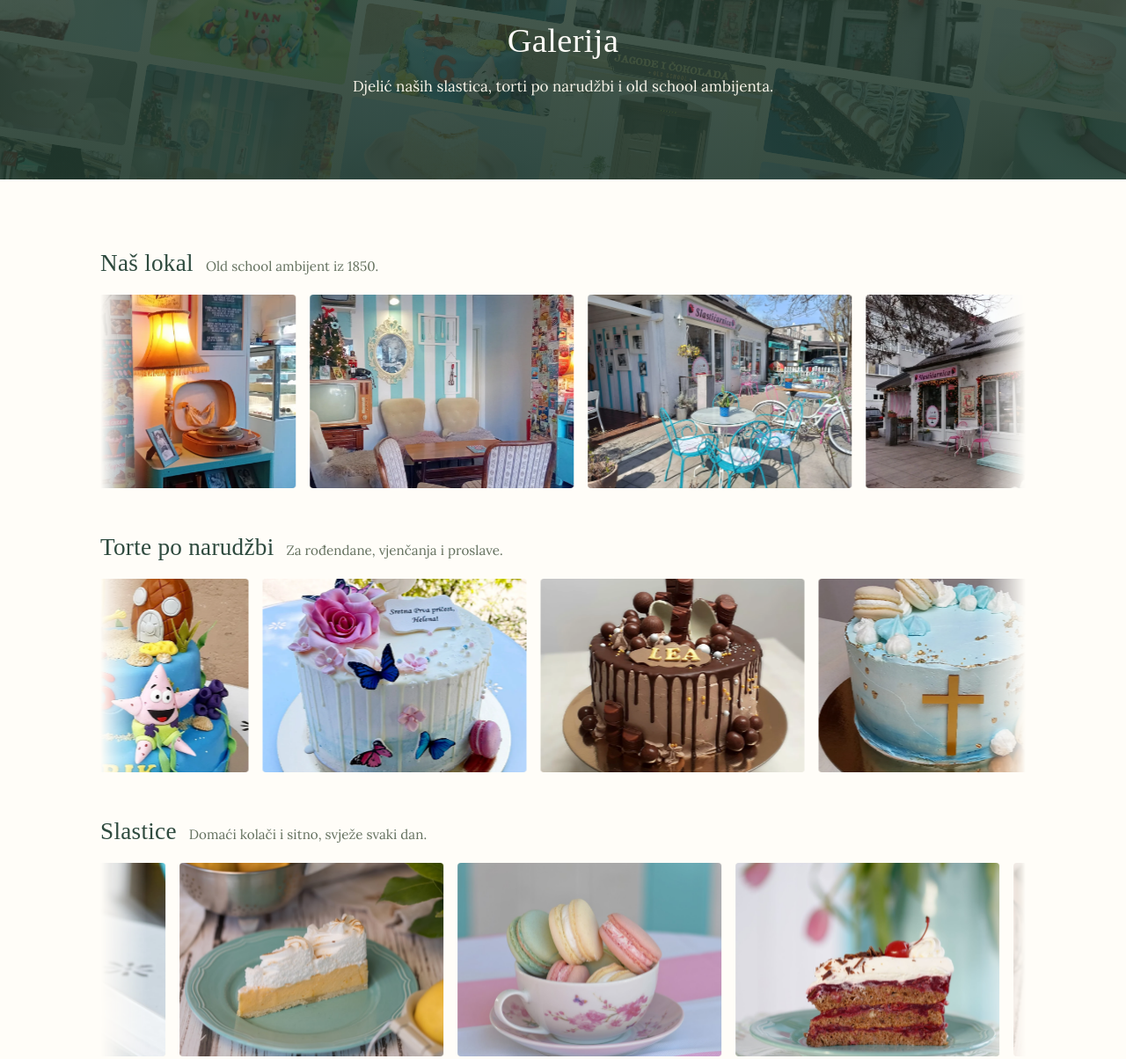
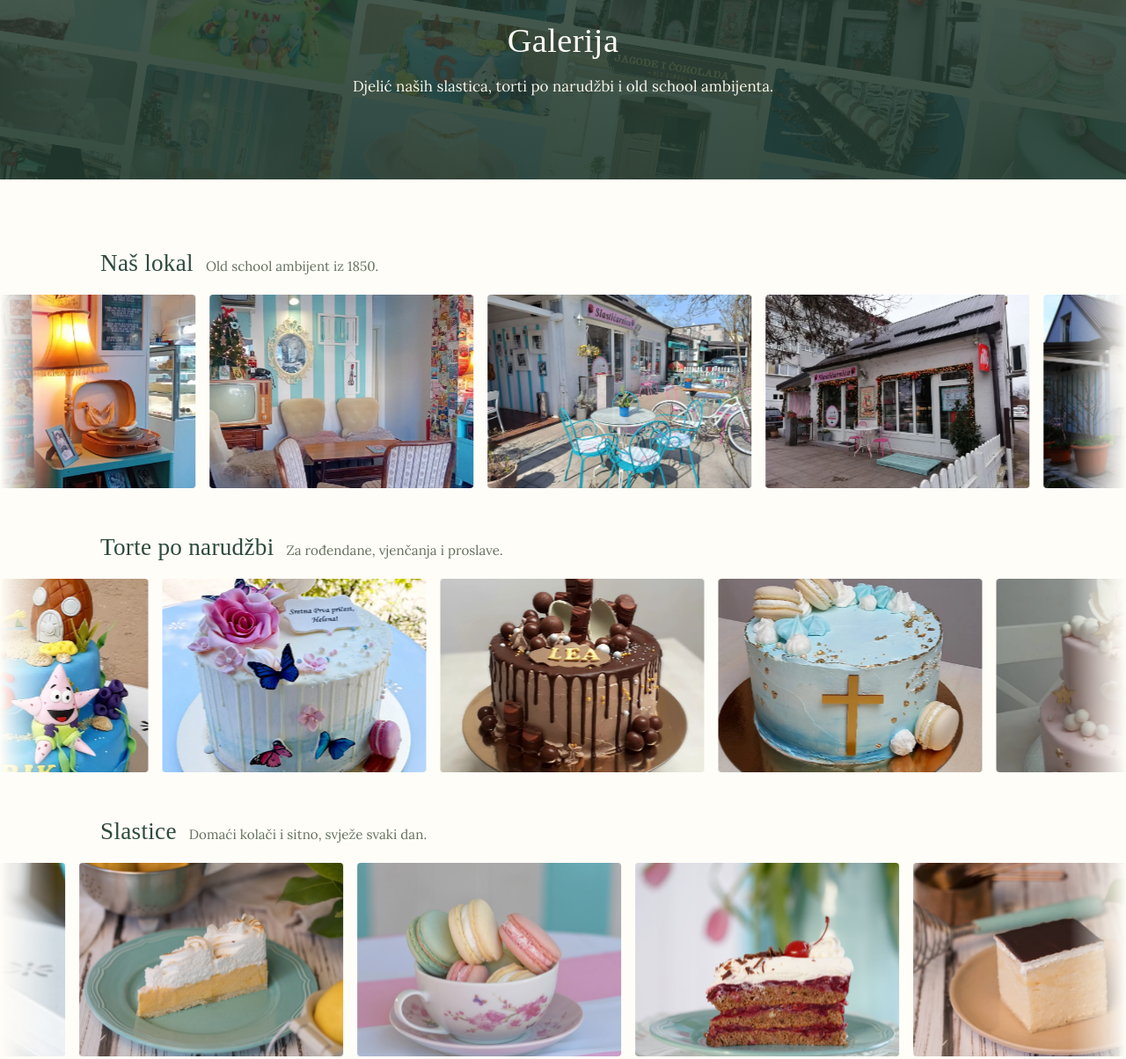
Before and after one commit to DavidMerkas/jagode-i-cokolada, a plain HTML site: page galerija.html in a window 1280 px wide. Shown: the part 162-1366 px from the top of the page at 88% size. Drawn offline with Linux system fonts and the light colour scheme; a web font is replaced by a local one.

Commit message:
Make gallery rows full-bleed and fix desktop horizontal scroll
Gallery image marquees now span the full viewport width so more
photos are visible at once instead of being boxed into the narrow
container. Add overflow-x: hidden as a safeguard against the
100vw full-bleed trick overflowing past the scrollbar on desktop.

```diff
--- a/css/style.css
+++ b/css/style.css
@@ -26,7 +26,7 @@
 
 * { box-sizing: border-box; }
 
-html { scroll-behavior: smooth; }
+html { scroll-behavior: smooth; overflow-x: hidden; }
 
 body {
   margin: 0;
@@ -35,6 +35,7 @@ body {
   color: var(--choc);
   background: var(--white);
   line-height: 1.65;
+  overflow-x: hidden;
 }
 
 h1, h2, h3 {
--- a/galerija.html
+++ b/galerija.html
@@ -87,7 +87,7 @@
         <h2>Naš lokal</h2>
         <p>Old school ambijent iz 1850.</p>
       </div>
-      <div class="marquee">
+      <div class="marquee full-bleed">
         <div class="marquee-track">
           <div class="m-item"><img src="images/restaurant.webp" alt="Ambijent slastičarnice"><span class="m-zoom"><svg viewBox="0 0 24 24"><circle cx="11" cy="11" r="7"/><path d="M21 21l-4.3-4.3M11 8v6M8 11h6"/></svg></span></div>
           <div class="m-item"><img src="images/restaurant2.webp" alt="Ambijent slastičarnice"><span class="m-zoom"><svg viewBox="0 0 24 24"><circle cx="11" cy="11" r="7"/><path d="M21 21l-4.3-4.3M11 8v6M8 11h6"/></svg></span></div>
@@ -106,7 +106,7 @@
         <h2>Torte po narudžbi</h2>
         <p>Za rođendane, vjenčanja i proslave.</p>
       </div>
-      <div class="marquee reverse">
+      <div class="marquee reverse full-bleed">
         <div class="marquee-track">
           <div class="m-item"><img src="images/cake.webp" alt="Torta po narudžbi"><span class="m-zoom"><svg viewBox="0 0 24 24"><circle cx="11" cy="11" r="7"/><path d="M21 21l-4.3-4.3M11 8v6M8 11h6"/></svg></span></div>
           <div class="m-item"><img src="images/cake2.webp" alt="Torta po narudžbi"><span class="m-zoom"><svg viewBox="0 0 24 24"><circle cx="11" cy="11" r="7"/><path d="M21 21l-4.3-4.3M11 8v6M8 11h6"/></svg></span></div>
@@ -127,7 +127,7 @@
         <h2>Slastice</h2>
         <p>Domaći kolači i sitno, svježe svaki dan.</p>
       </div>
-      <div class="marquee">
+      <div class="marquee full-bleed">
         <div class="marquee-track">
           <div class="m-item"><img src="images/food1.webp" alt="Domaće krafne"><span class="m-zoom"><svg viewBox="0 0 24 24"><circle cx="11" cy="11" r="7"/><path d="M21 21l-4.3-4.3M11 8v6M8 11h6"/></svg></span></div>
           <div class="m-item"><img src="images/food2.webp" alt="Slastica"><span class="m-zoom"><svg viewBox="0 0 24 24"><circle cx="11" cy="11" r="7"/><path d="M21 21l-4.3-4.3M11 8v6M8 11h6"/></svg></span></div>
```
